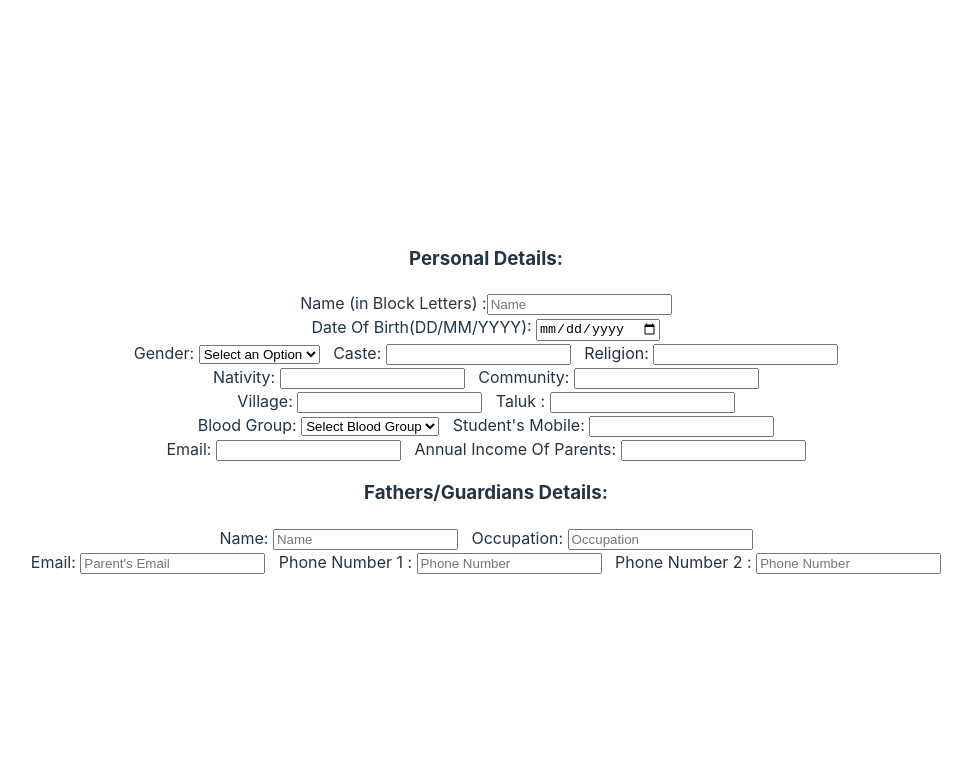
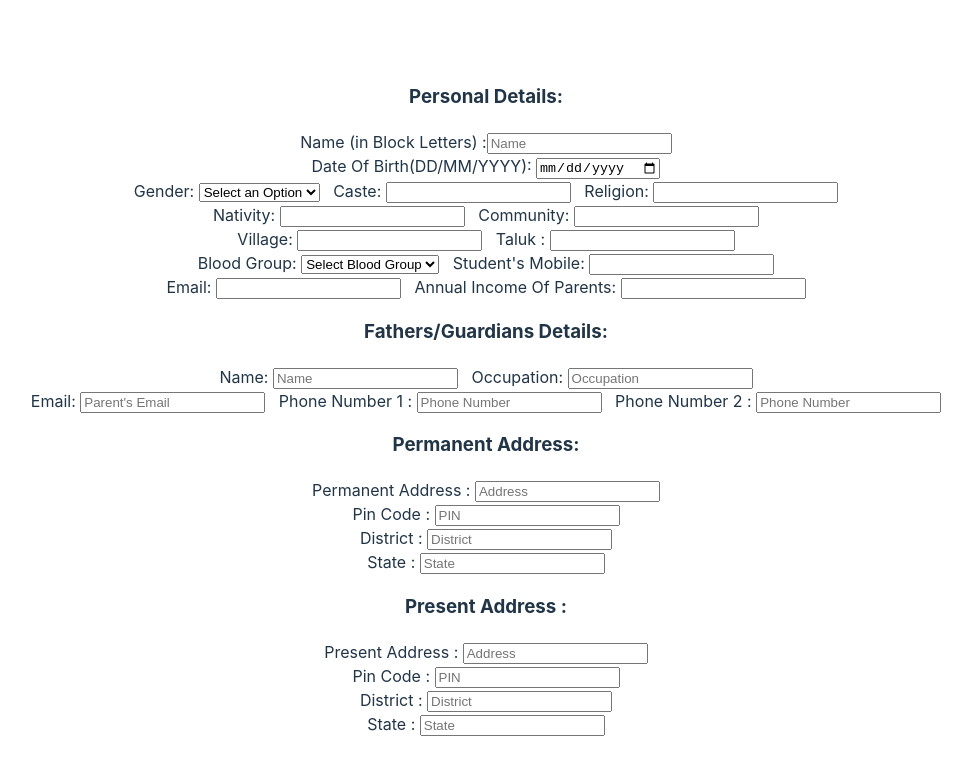
Before and after one commit to hacksh4w/datasheet, a React (Vite) app: page / in a window 1280 px wide. Shown: the top 770 px of the page, without its empty margins (154-1126 px from the left). Built offline with nearby package versions, Linux system fonts and the light colour scheme.

Commit message:
Permanent and Present Address Form added

```diff
--- a/src/assets/Components/Page.jsx
+++ b/src/assets/Components/Page.jsx
@@ -93,6 +93,42 @@ const Page =()=>{
                 </div>
                 </form>
             </div>
+            <div className="PermenantAddress">
+                <h3>Permanent Address: </h3>
+                <form className="PermenantAddress">
+                    <div className="PermenantAddress">
+                        <label className='Address'>Permanent Address : </label>
+                        <input type="text" className="PermenantAddress" placeholder="Address" maxLength="40"></input>
+                        <br></br>
+                        <label className='Pin'>Pin Code : </label>
+                        <input type="text" className="PermenantPinCode" placeholder="PIN" maxLength={7}></input>
+                        <br></br>
+                        <label className='District'>District : </label>
+                        <input type="text" className="PermenantDistrict" placeholder="District" maxLength={30}></input>
+                        <br></br>
+                        <label className='State'>State : </label>
+                        <input type="text" className="State" placeholder="State" maxLength={30}></input>
+                    </div>
+                </form>
+            </div>
+            <div className="PresentAddress">
+                <h3>Present Address : </h3>
+                <form className="PresentAddressform">
+                    <div className="presentAddress">
+                        <label className='address'>Present Address : </label>
+                        <input  type="text" className="PresentAddress" placeholder="Address"></input>
+                        <br></br>
+                        <label className='Pin'>Pin Code : </label>
+                        <input type="text" className="PermenantPinCode" placeholder="PIN" maxLength={7}></input>
+                        <br></br>
+                        <label className='District'>District : </label>
+                        <input type="text" className="PermenantDistrict" placeholder="District" maxLength={30}></input>
+                        <br></br>
+                        <label className='State'>State : </label>
+                        <input type="text" className="State" placeholder="State" maxLength={30}></input>
+                    </div>
+                </form>
+            </div>
         </div>
     )
 }
```
